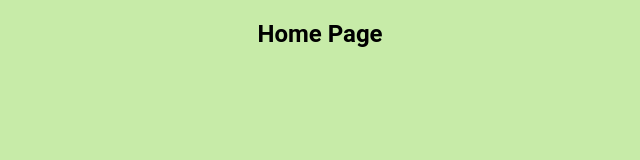
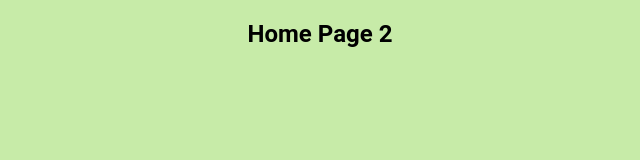
Before and after one commit to Zhybuliou/vahta, a React (Vite) app: page / in a window 1280 px wide. Shown: the top 160 px of the page, without its empty margins (320-960 px from the left). Built offline with nearby package versions, Linux system fonts and the light colour scheme.

Commit message:
feta: check netfly

```diff
--- a/src/pages/Home.tsx
+++ b/src/pages/Home.tsx
@@ -1,3 +1,3 @@
 export default function Home() {
-  return <h2>Home Page</h2>;
+  return <h2>Home Page 2</h2>;
 }
```
